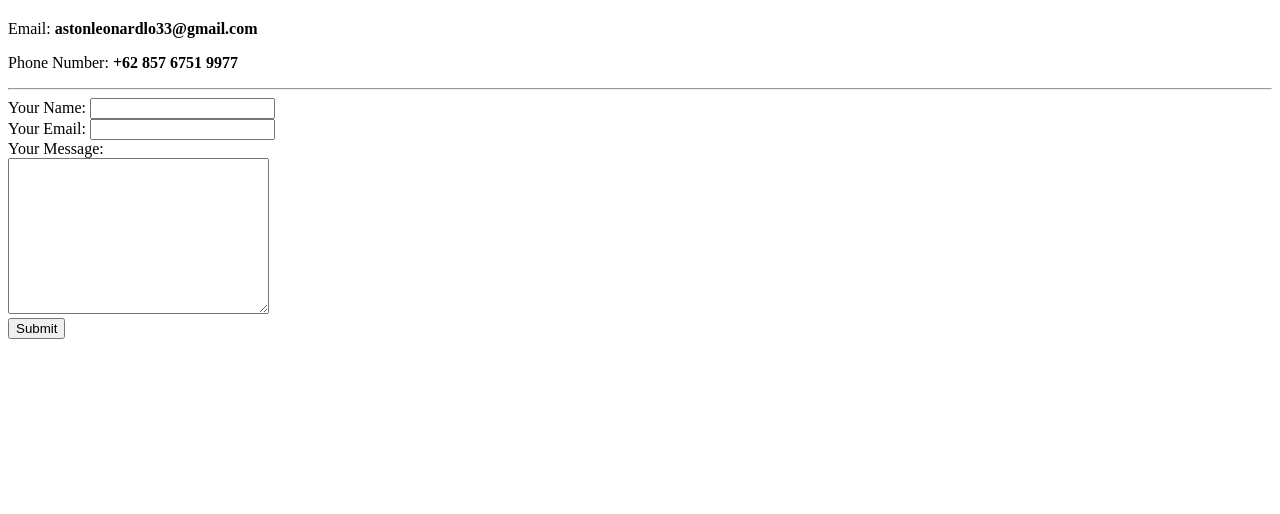
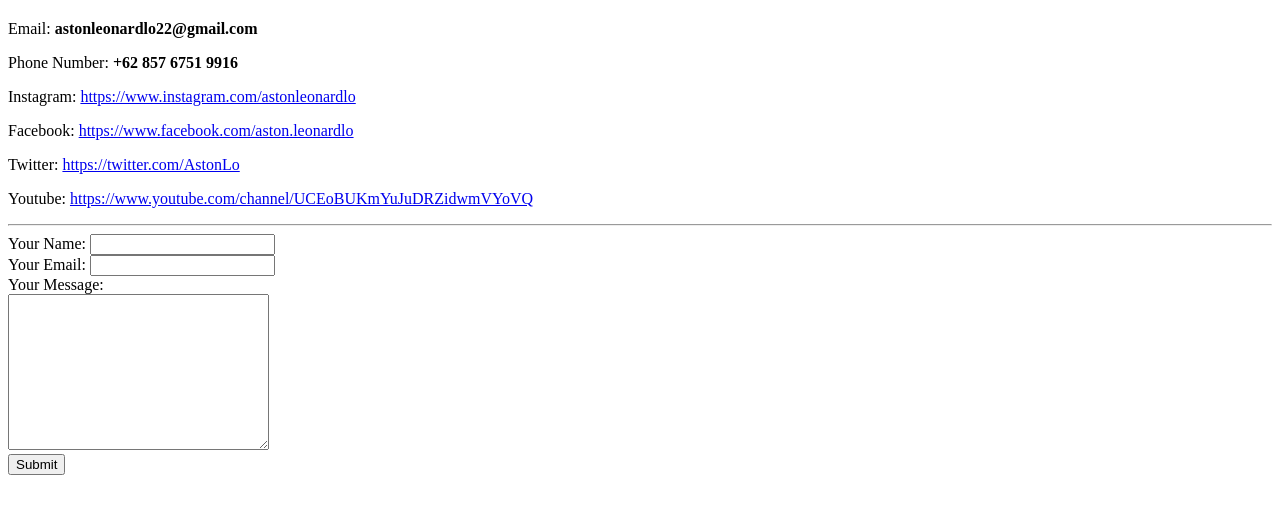
Before and after one commit to astonleonard/cv, a plain HTML site: page contact.html in a window 1280 px wide. Shown: the part 60-574 px from the top of the page. Drawn offline with Linux system fonts and the light colour scheme.

Commit message:
Update contact.html

```diff
--- a/contact.html
+++ b/contact.html
@@ -8,10 +8,14 @@
 
 <body>
   <h1><strong>My Contact Details</strong></h1>
-  <p>Email: <strong>astonleonardlo33@gmail.com</strong></p>
-  <p>Phone Number: <strong>+62 857 6751 9977</strong></p>
+  <p>Email: <strong>astonleonardlo22@gmail.com</strong></p>
+  <p>Phone Number: <strong>+62 857 6751 9916</strong></p>
+  <p>Instagram: <a href="https://www.instagram.com/astonleonardlo/">https://www.instagram.com/astonleonardlo</a></p>
+  <p>Facebook: <a href="https://www.facebook.com/aston.leonardlo">https://www.facebook.com/aston.leonardlo</a></p>
+  <p>Twitter: <a href="https://twitter.com/AstonLo">https://twitter.com/AstonLo</a></p>
+  <p>Youtube: <a href="https://www.youtube.com/channel/UCEoBUKmYuJuDRZidwmVYoVQ">https://www.youtube.com/channel/UCEoBUKmYuJuDRZidwmVYoVQ</a></p>
   <hr>
-  <form action="mailto:astonleonardlo33@gmail.com" method="post" enctype="text/plain">
+  <form action="mailto:astonleonardlo22@gmail.com" method="post" enctype="text/plain">
     <label>Your Name:</label>
     <input type="text" name="yourName" value=""><br>
     <label>Your Email:</label>
```
